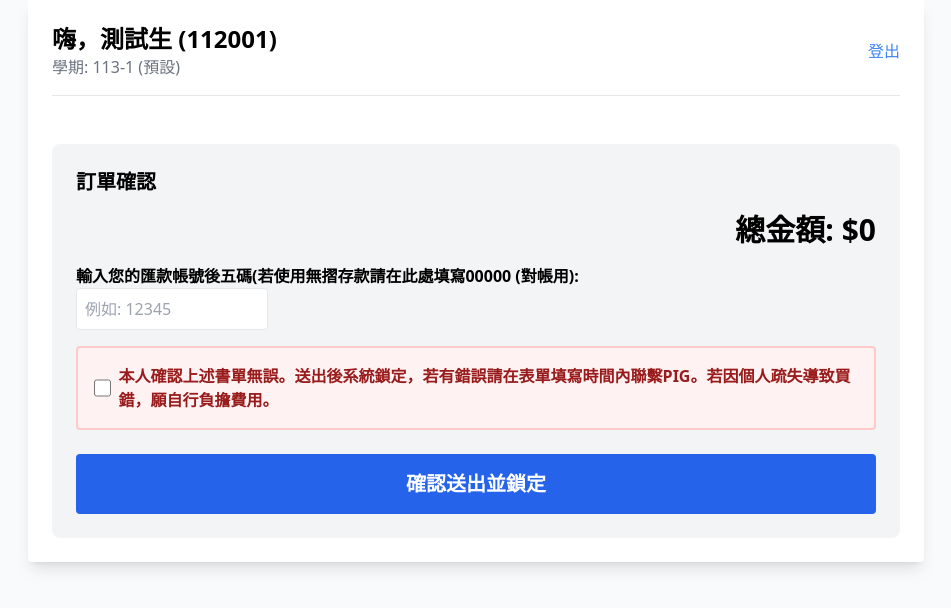
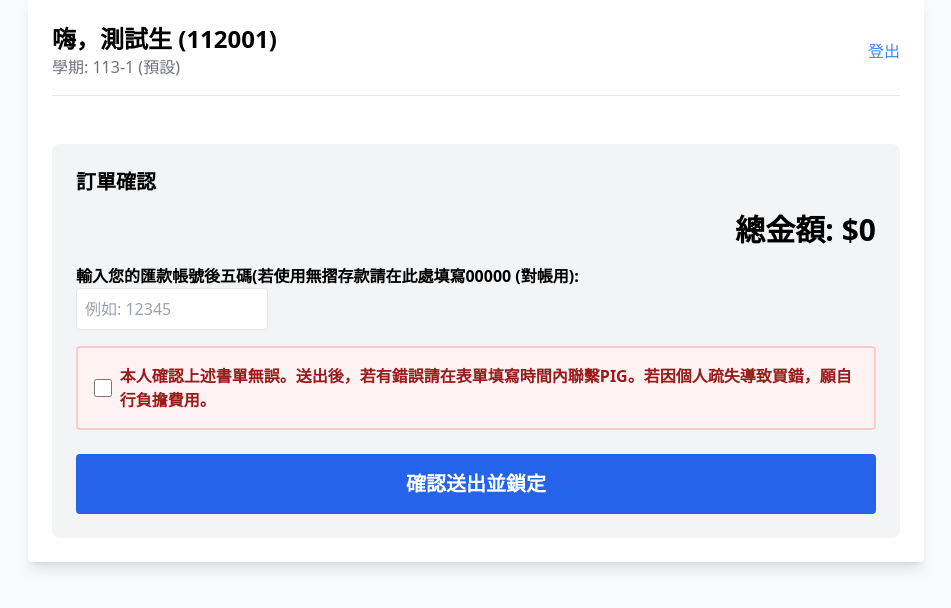
Before and after one commit to jhuiry8/NTUT-BOOKSYSTEM, a Flask app: template templates/student.html in a window 1280 px wide. Shown: the part 25-633 px from the top of the page, without its empty margins (164-1115 px from the left). Run offline with Flask 3, Linux system fonts and the light colour scheme; the template is opened without the code that fills it: values that come from a table or form of the project are taken from there, others are empty; some libraries are stand-ins or nearby versions.

Commit message:
Update student.html

```diff
--- a/templates/student.html
+++ b/templates/student.html
@@ -21,7 +21,7 @@
                 <p class="text-4xl font-bold text-red-600 mb-6">應繳金額：${{ record.total_amount }}</p>
                 <div class="bg-white p-4 inline-block border rounded shadow-sm">
                     <p class="text-gray-600">匯款資訊</p>
-                    <p class="font-mono text-xl">中華郵政 (808) 1234-5678-9000</p>
+                    <p class="font-mono text-xl">中華郵政 (700) 0041063 0860851 戶名彭寶儀</p>
                     <p class="text-sm text-gray-500 mt-2">您填寫的後五碼: {{ record.bank_last_5 }}</p>
                 </div>
                 <p class="mt-6 text-gray-500">如需修改請聯繫PIG解鎖。</p>
@@ -63,7 +63,7 @@
                         <label class="flex items-center space-x-2">
                             <input type="checkbox" required class="w-5 h-5 text-red-600">
                             <span class="font-bold text-red-800">
-                                本人確認上述書單無誤。送出後系統鎖定，若有錯誤請在表單填寫時間內聯繫PIG。若因個人疏失導致買錯，願自行負擔費用。
+                                本人確認上述書單無誤。送出後，若有錯誤請在表單填寫時間內聯繫PIG。若因個人疏失導致買錯，願自行負擔費用。
                             </span>
                         </label>
                     </div>
```
